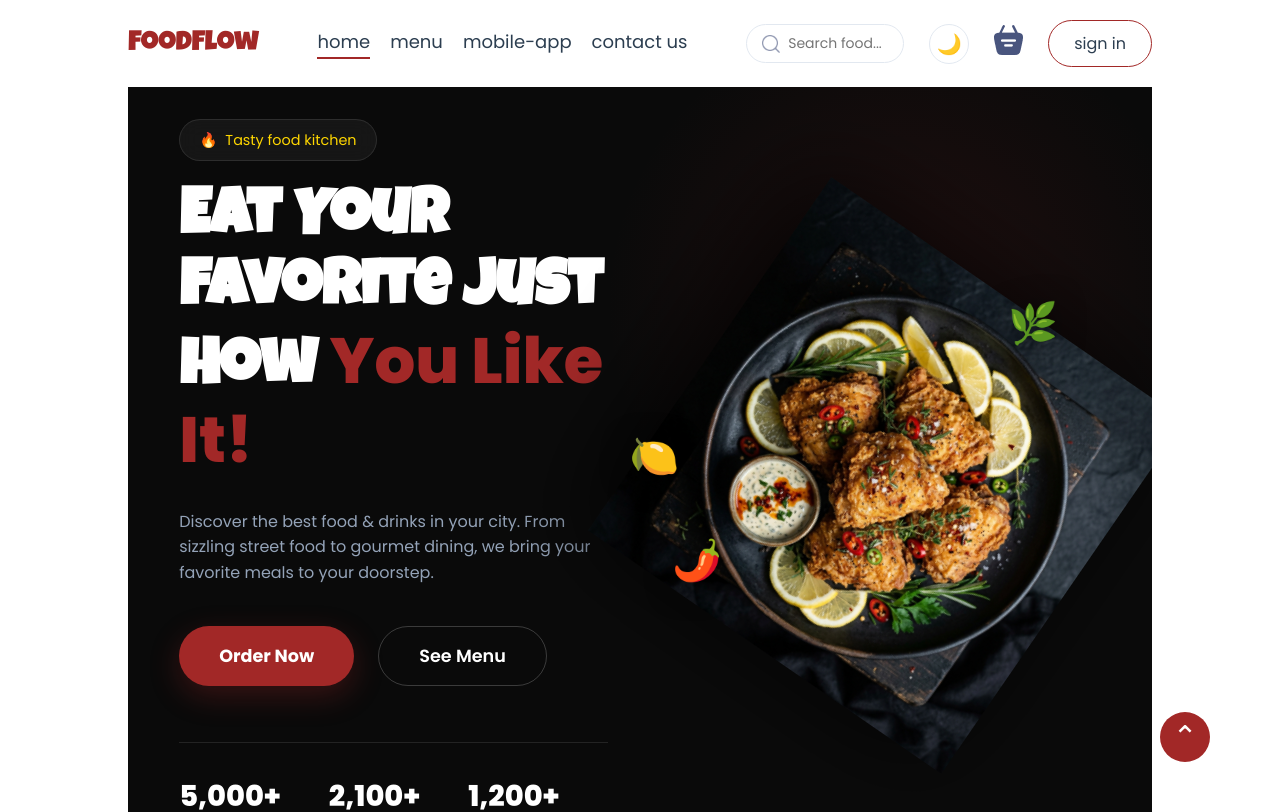
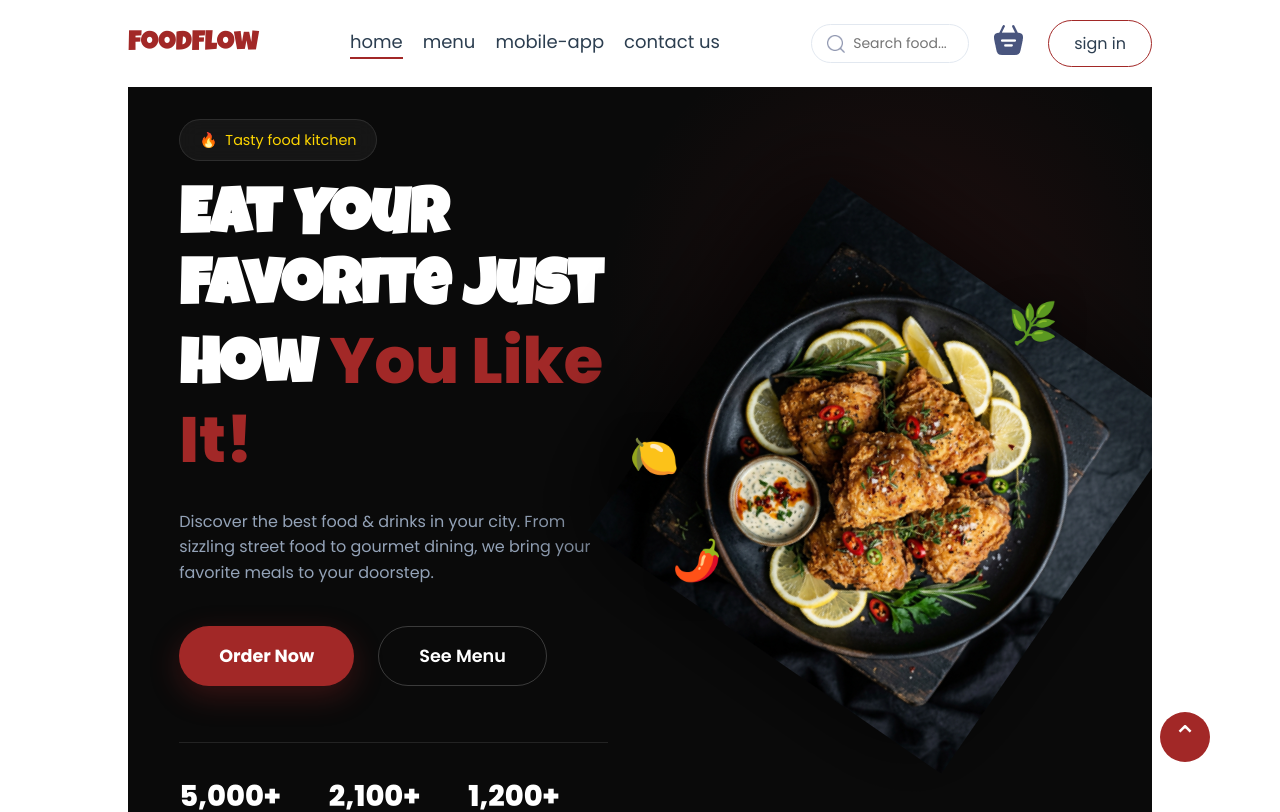
Before and after one commit to BYIRINGIRO-Samuel/FoodFlow, a React (Vite) app: page / in a window 1280 px wide. Shown: the top 812 px of the page. Built offline with nearby package versions, Linux system fonts and the light colour scheme.

Commit message:
style: remove theme toggle from Navbar

```diff
--- a/src/components/Navbar/Navbar.jsx
+++ b/src/components/Navbar/Navbar.jsx
@@ -7,7 +7,7 @@ import { StoreContext } from '../../Context/StoreContent';
 function Navbar({setShowLogin}) {
 
     const[menu,setMenu]=useState("home");
-    const {getTotalCartAmount, food_list, theme, toggleTheme} = useContext(StoreContext);
+    const {getTotalCartAmount, food_list} = useContext(StoreContext);
 
     const [searchQuery, setSearchQuery] = useState("");
     const [showResults, setShowResults] = useState(false);
@@ -56,9 +56,6 @@ function Navbar({setShowLogin}) {
               </div>
             )}
           </div>
-          <div className="theme-toggle" onClick={toggleTheme} title="Toggle Theme">
-            {theme === "light" ? "🌙" : "☀️"}
-          </div>
           <div className="nav-search">
                   <Link to={'/cart'}><img src={assets.basket_icon} alt="" /></Link>
                   <div className={getTotalCartAmount()===0?"":"dot"}></div>
```
